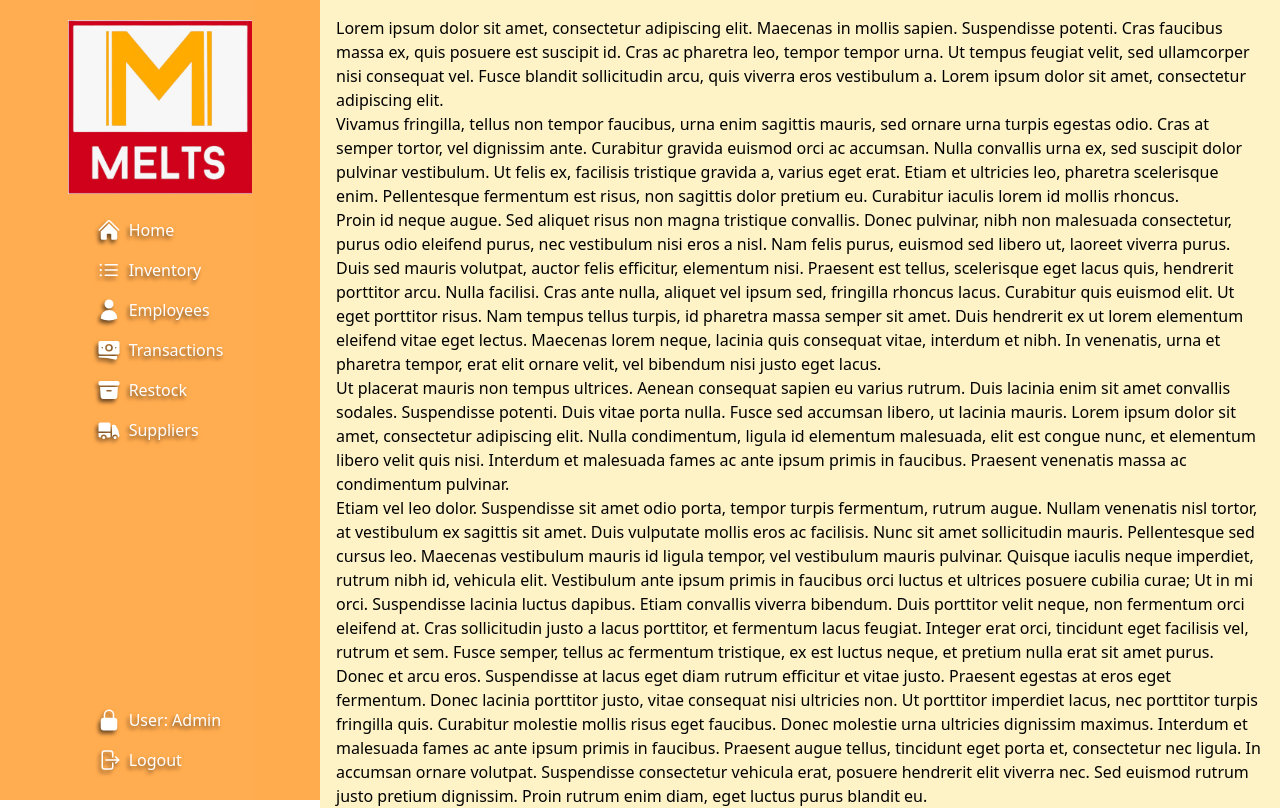
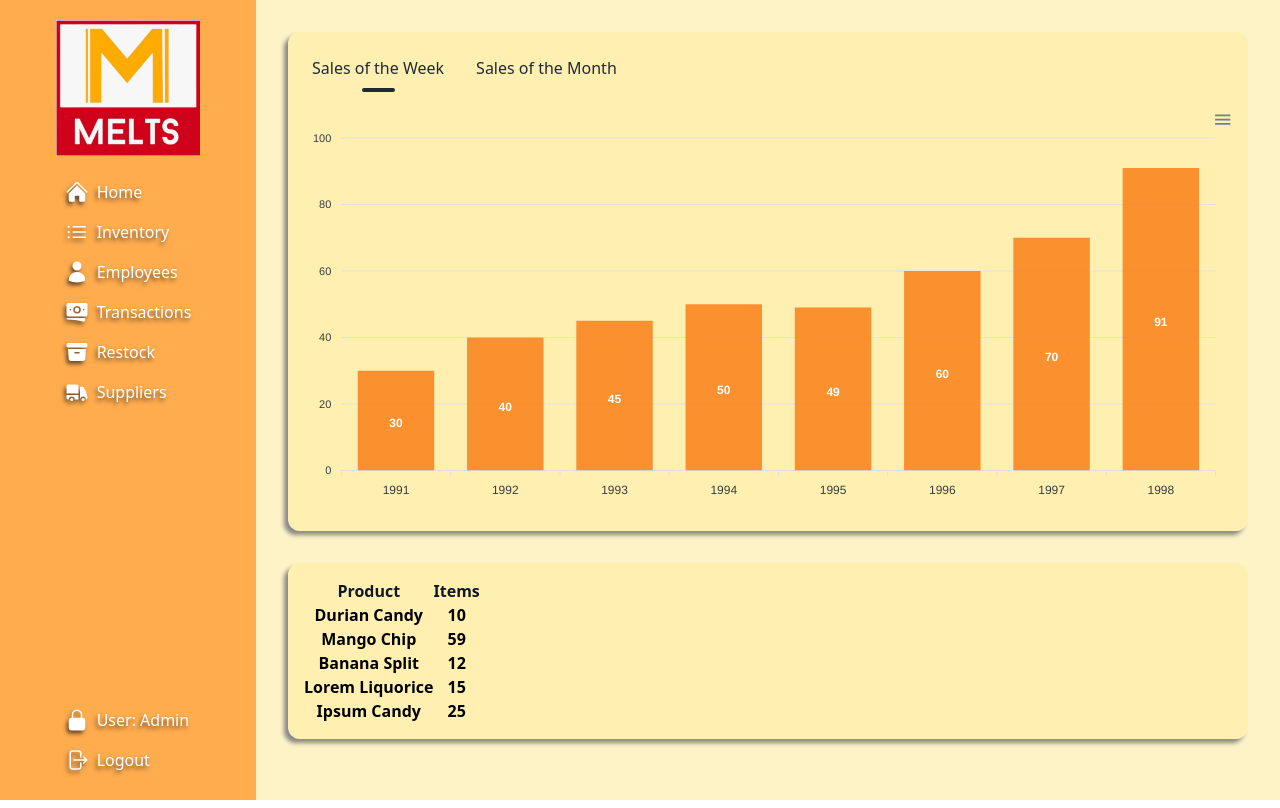
Before and after one commit to rcSabucido/melts-inventory, a React (Vite) app: page /home in a window 1280 px wide. Shown: the top 808 px of the page. Built offline with nearby package versions, Linux system fonts and the light colour scheme.

Commit message:
Add table and bar graph to home

```diff
--- /dev/null
+++ b/src/components/BarChart.jsx
@@ -0,0 +1,39 @@
+import Chart from "react-apexcharts";
+
+const BarChart = () => {
+  let state = {
+    options: {
+      chart: {
+        id: "basic-bar"
+      },
+      xaxis: {
+        categories: [1991, 1992, 1993, 1994, 1995, 1996, 1997, 1998]
+      },
+      theme: {
+        monochrome: {
+          enabled: true,
+          color: '#F98118',
+          shadeTo: 'light',
+          shadeIntensity: 0.65
+        }
+      }
+    },
+    series: [
+      {
+        name: "January (Week 1)",
+        data: [30, 40, 45, 50, 49, 60, 70, 91]
+      }
+    ]
+  }
+  return (
+    <Chart
+      options={state.options}
+      series={state.series}
+      type="bar"
+      height="400"
+      className="w-auto"
+    />
+  );
+}
+
+export default BarChart;
--- /dev/null
+++ b/src/components/LowStockTable.jsx
@@ -0,0 +1,41 @@
+
+const LowStockTable = () => {
+  return (
+    <table>
+      <thead class="text-gray-900">
+        <tr>
+          <th>
+            Product
+          </th>
+          <th>
+            Items
+          </th>
+        </tr>
+      </thead>
+      <tbody>
+        <tr>
+          <th>Durian Candy</th>
+          <th>10</th>
+        </tr>
+        <tr>
+          <th>Mango Chip</th>
+          <th>59</th>
+        </tr>
+        <tr>
+          <th>Banana Split</th>
+          <th>12</th>
+        </tr>
+        <tr>
+          <th>Lorem Liquorice</th>
+          <th>15</th>
+        </tr>
+        <tr>
+          <th>Ipsum Candy</th>
+          <th>25</th>
+        </tr>
+      </tbody>
+    </table>
+  )
+}
+
+export default LowStockTable;
--- a/src/components/Sidebar.jsx
+++ b/src/components/Sidebar.jsx
@@ -4,9 +4,9 @@ import { HomeIcon, ListBulletIcon, UserIcon, BanknotesIcon, ArchiveBoxIcon, Truc
 
 const Sidebar = () => {
   return (
-    <aside className="h-screen sticky top-0 bg-orange-400/70 min-w-xs h-screen overflow-y-auto overflow-x-hidden">
+    <aside className="h-screen sticky top-0 bg-orange-400/70 min-w-3xs h-screen overflow-y-auto overflow-x-hidden">
       <div className="flex flex-col h-full justify-between items-center w-full p-3" >
-        <img src={Logo} alt="MELTS Logo" className="w-50 place-self-center p-2" />
+        <img src={Logo} alt="MELTS Logo" className="w-40 place-self-center p-2" />
         <ol className="flex flex-col text-white float-start px-2 py-2 h-full">
           <li className="py-2 sidebar-link-shadow">
             <a href="/home">
--- a/src/pages/Home.jsx
+++ b/src/pages/Home.jsx
@@ -1,32 +1,28 @@
 import Sidebar from '../components/Sidebar.jsx';
+import BarChart from "../components/BarChart.jsx";
+import LowStockTable from "../components/LowStockTable.jsx";
 
 const HomePage = () => {
   return (
     <>
       <div className="flex">
         <Sidebar />
-        <main className="p-4 bg-amber-100 w-full">
-          <h3>
-Lorem ipsum dolor sit amet, consectetur adipiscing elit. Maecenas in mollis sapien. Suspendisse potenti. Cras faucibus massa ex, quis posuere est suscipit id. Cras ac pharetra leo, tempor tempor urna. Ut tempus feugiat velit, sed ullamcorper nisi consequat vel. Fusce blandit sollicitudin arcu, quis viverra eros vestibulum a. Lorem ipsum dolor sit amet, consectetur adipiscing elit.
-</h3><p>
-Vivamus fringilla, tellus non tempor faucibus, urna enim sagittis mauris, sed ornare urna turpis egestas odio. Cras at semper tortor, vel dignissim ante. Curabitur gravida euismod orci ac accumsan. Nulla convallis urna ex, sed suscipit dolor pulvinar vestibulum. Ut felis ex, facilisis tristique gravida a, varius eget erat. Etiam et ultricies leo, pharetra scelerisque enim. Pellentesque fermentum est risus, non sagittis dolor pretium eu. Curabitur iaculis lorem id mollis rhoncus.
-</p><p>
-Proin id neque augue. Sed aliquet risus non magna tristique convallis. Donec pulvinar, nibh non malesuada consectetur, purus odio eleifend purus, nec vestibulum nisi eros a nisl. Nam felis purus, euismod sed libero ut, laoreet viverra purus. Duis sed mauris volutpat, auctor felis efficitur, elementum nisi. Praesent est tellus, scelerisque eget lacus quis, hendrerit porttitor arcu. Nulla facilisi. Cras ante nulla, aliquet vel ipsum sed, fringilla rhoncus lacus. Curabitur quis euismod elit. Ut eget porttitor risus. Nam tempus tellus turpis, id pharetra massa semper sit amet. Duis hendrerit ex ut lorem elementum eleifend vitae eget lectus. Maecenas lorem neque, lacinia quis consequat vitae, interdum et nibh. In venenatis, urna et pharetra tempor, erat elit ornare velit, vel bibendum nisi justo eget lacus.
-</p><p>
-Ut placerat mauris non tempus ultrices. Aenean consequat sapien eu varius rutrum. Duis lacinia enim sit amet convallis sodales. Suspendisse potenti. Duis vitae porta nulla. Fusce sed accumsan libero, ut lacinia mauris. Lorem ipsum dolor sit amet, consectetur adipiscing elit. Nulla condimentum, ligula id elementum malesuada, elit est congue nunc, et elementum libero velit quis nisi. Interdum et malesuada fames ac ante ipsum primis in faucibus. Praesent venenatis massa ac condimentum pulvinar.
-</p><p>
-Etiam vel leo dolor. Suspendisse sit amet odio porta, tempor turpis fermentum, rutrum augue. Nullam venenatis nisl tortor, at vestibulum ex sagittis sit amet. Duis vulputate mollis eros ac facilisis. Nunc sit amet sollicitudin mauris. Pellentesque sed cursus leo. Maecenas vestibulum mauris id ligula tempor, vel vestibulum mauris pulvinar. Quisque iaculis neque imperdiet, rutrum nibh id, vehicula elit. Vestibulum ante ipsum primis in faucibus orci luctus et ultrices posuere cubilia curae; Ut in mi orci. Suspendisse lacinia luctus dapibus. Etiam convallis viverra bibendum. Duis porttitor velit neque, non fermentum orci eleifend at. Cras sollicitudin justo a lacus porttitor, et fermentum lacus feugiat. Integer erat orci, tincidunt eget facilisis vel, rutrum et sem. Fusce semper, tellus ac fermentum tristique, ex est luctus neque, et pretium nulla erat sit amet purus.
-</p><p>
-Donec et arcu eros. Suspendisse at lacus eget diam rutrum efficitur et vitae justo. Praesent egestas at eros eget fermentum. Donec lacinia porttitor justo, vitae consequat nisi ultricies non. Ut porttitor imperdiet lacus, nec porttitor turpis fringilla quis. Curabitur molestie mollis risus eget faucibus. Donec molestie urna ultricies dignissim maximus. Interdum et malesuada fames ac ante ipsum primis in faucibus. Praesent augue tellus, tincidunt eget porta et, consectetur nec ligula. In accumsan ornare volutpat. Suspendisse consectetur vehicula erat, posuere hendrerit elit viverra nec. Sed euismod rutrum justo pretium dignissim. Proin rutrum enim diam, eget luctus purus blandit eu.
-</p><p>
-Mauris sed nisi a justo commodo dictum id sed dui. Duis dapibus neque in interdum scelerisque. Aliquam erat volutpat. Sed nec tristique mauris, non sagittis metus. Nulla eget malesuada ligula, in tristique ante. Ut in lacinia mi. Nam tristique vitae elit et egestas. Proin cursus urna in arcu vulputate hendrerit. Etiam non mauris gravida, luctus ex nec, interdum arcu. Suspendisse magna lacus, ornare sit amet nisl id, scelerisque euismod lacus. Nullam facilisis laoreet placerat.
-</p><p>
-Nam at tortor elit. Fusce convallis tincidunt ligula, id consequat leo lacinia sit amet. In tincidunt, metus sit amet pharetra tristique, enim erat vulputate turpis, ut cursus odio sem ut metus. Vivamus dictum diam vitae justo dapibus, eget consectetur diam tristique. Suspendisse eget ipsum ut risus bibendum dapibus non at nibh. Nam sit amet risus id dui suscipit volutpat. Aenean tempor lorem ac magna rutrum lacinia. Duis viverra nunc odio, gravida vehicula nunc viverra ac. Donec nec nulla in metus vestibulum sagittis vel in purus. Vivamus convallis, metus nec laoreet pretium, mi arcu vehicula ligula, in rutrum magna eros vitae tortor. Aliquam erat volutpat. Phasellus et semper nulla.
-</p><p>
-Pellentesque in mattis erat. Vestibulum ante ipsum primis in faucibus orci luctus et ultrices posuere cubilia curae; Sed interdum laoreet interdum. Maecenas iaculis risus vel nisl hendrerit pretium. Nulla vel mi id sapien vehicula fermentum. Orci varius natoque penatibus et magnis dis parturient montes, nascetur ridiculus mus. Praesent nec gravida nunc, porta laoreet purus. Vivamus fermentum porta tristique. Phasellus at pretium risus, nec consequat est. Nullam tincidunt ligula vestibulum, porttitor est et, sollicitudin est. In eu ante dui. Quisque eu elementum enim, sed mollis massa. In tempor feugiat enim, id mollis purus accumsan ac.
-</p><p>
-Quisque faucibus ligula velit, in hendrerit erat iaculis nec. Donec nec enim quis leo eleifend lobortis id et mi. Proin pellentesque facilisis aliquam. Nullam facilisis ullamcorper ante. Proin malesuada nibh quis nisi interdum eleifend. Vestibulum consequat sollicitudin aliquet. Donec aliquam leo eget nibh consequat, non aliquam turpis venenatis. In porttitor, ex eu venenatis pretium, neque sapien maximus augue, ut dapibus dui turpis quis sapien. Sed non viverra mauris. Vestibulum diam ipsum, eleifend ac posuere id, rhoncus in metus. Aliquam laoreet vestibulum elit eu congue. Sed feugiat risus tempus lacus bibendum vestibulum. Aliquam sodales, tortor sed consequat placerat, ligula nibh finibus risus, eu convallis nisi nisl id enim.
-        </p>
+        <main className="bg-amber-100 w-full">
+          <div className="m-8 p-2 bg-amber-200/30 rounded-xl shadow-[-4px_4px_4px_#888888]">
+            <nav className="flex flex-row">
+              <div className="p-4 text-gray-800">
+                <a href="#">Sales of the Week</a>
+                <div className="border-2 border-black border-solid w-1/4 rounded-xl mx-auto mt-2 border-gray-800"></div>
+              </div>
+              <div className="p-4 text-gray-800">
+                <a href="#">Sales of the Month</a>
+              </div>
+            </nav>
+            <BarChart />
+          </div>
+          <div className="m-8 p-4 bg-amber-200/30 rounded-xl shadow-[-4px_4px_4px_#888888]">
+            <LowStockTable />
+          </div>
         </main>
       </div>
     </>
```
